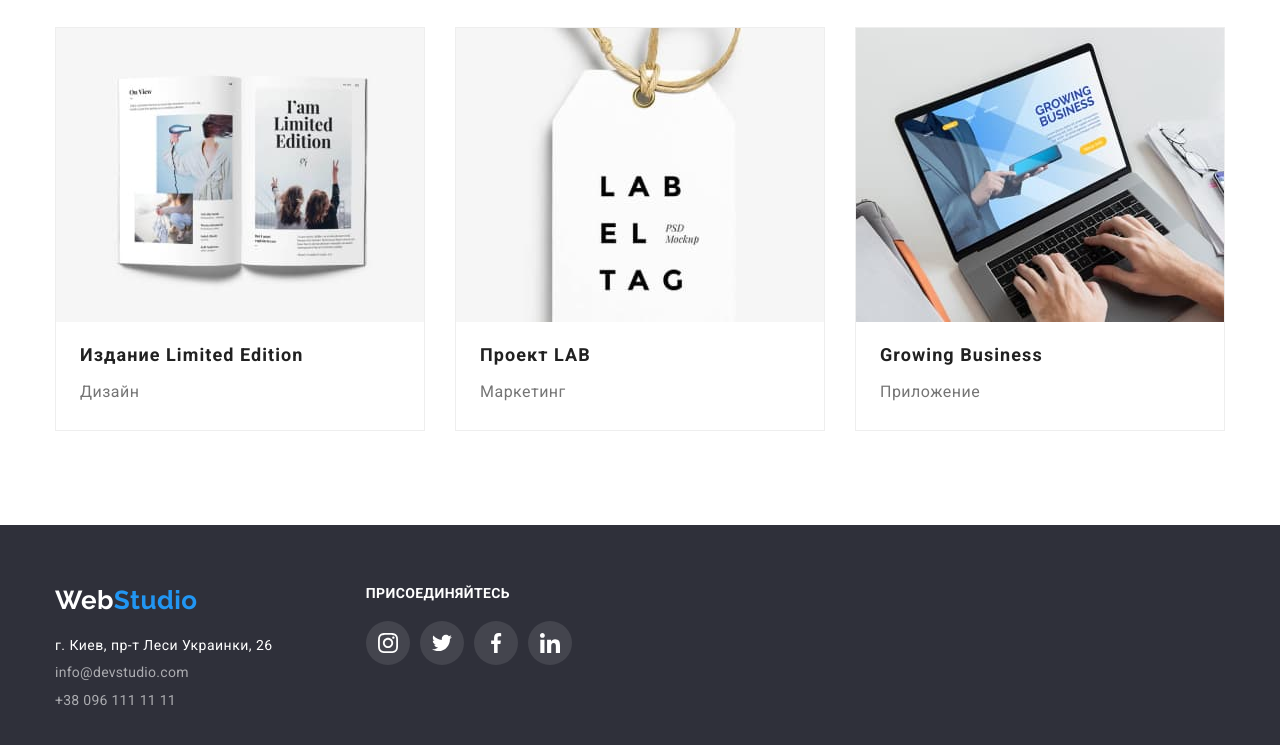
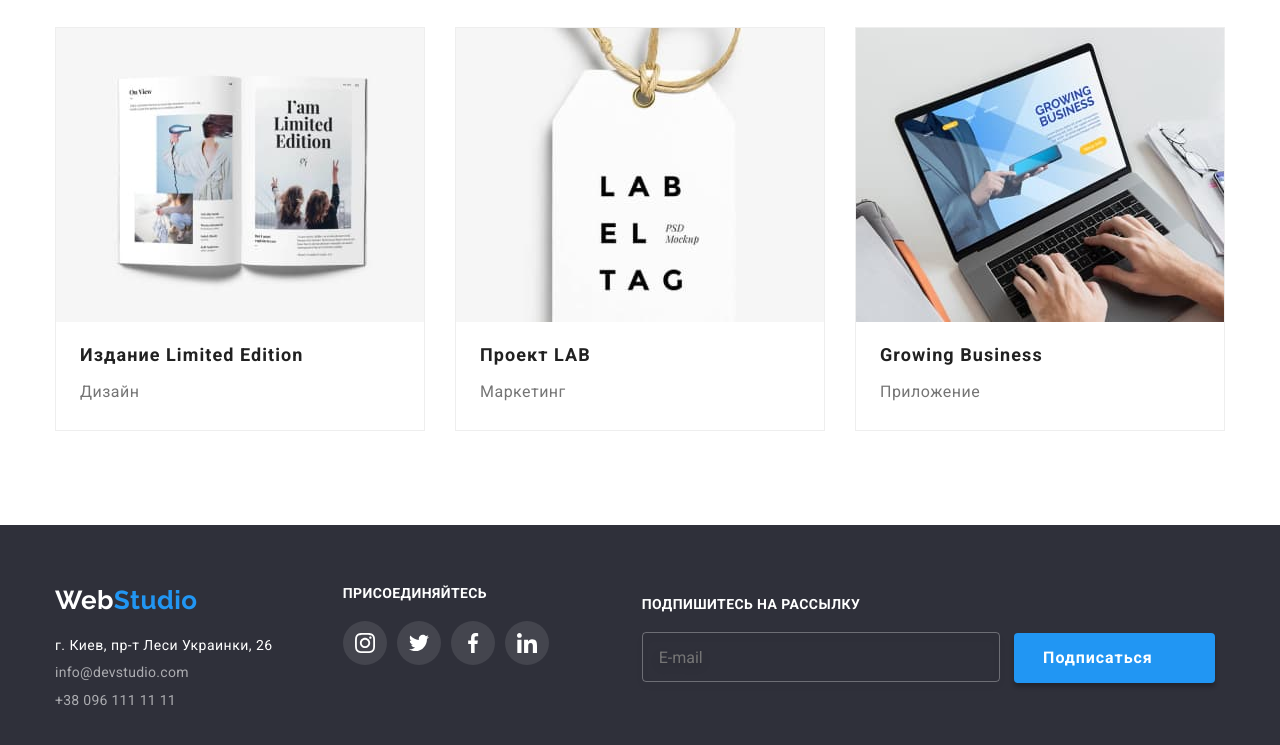
Before and after one commit to dariiahanieva/goit-markup-hw-06, a plain HTML site: page portfolio.html in a window 1280 px wide. Shown: the part 1110-1855 px from the top of the page. Drawn offline with nearby package versions, Linux system fonts and the light colour scheme.

Commit message:
добавляет разметку

```diff
--- a/portfolio.html
+++ b/portfolio.html
@@ -190,7 +190,7 @@
                         </ul>
                     </address>
                 </div>
-                <div class=" footer-right">
+                <div class=" footer-center">
                     <span class="footer-title">присоединяйтесь</span>
                     <ul class="footer-social-list list">
                         <li class="social-item">
@@ -227,6 +227,22 @@
                         </li>
                     </ul>
                 </div>
+                <div class="footer-right">
+                    <h2 class="footer-title">Подпишитесь на рассылку</h2>
+                    <div class="footer-right-wrap">
+                        <form action="#" class="footer-form-wrap">
+                            <input type="email" placeholder="E-mail" name="mail" class="mail-footer-input">
+                            <div class="footer-right-wrap">
+                                <button type="submit" class="button button-footer">
+                                    Подписаться
+                                    <svg class="form-footer-icon" width="24" height="24">
+                                        <use href="./img/icons.svg#icon-icon-send"></use>
+                                    </svg>
+                                </button>
+                            </div>
+                        </form>
+                    </div>
+                </div>
             </div>
         </footer>
     </body>
```
Also changed, not shown: index.html (+3 -8 lines).
